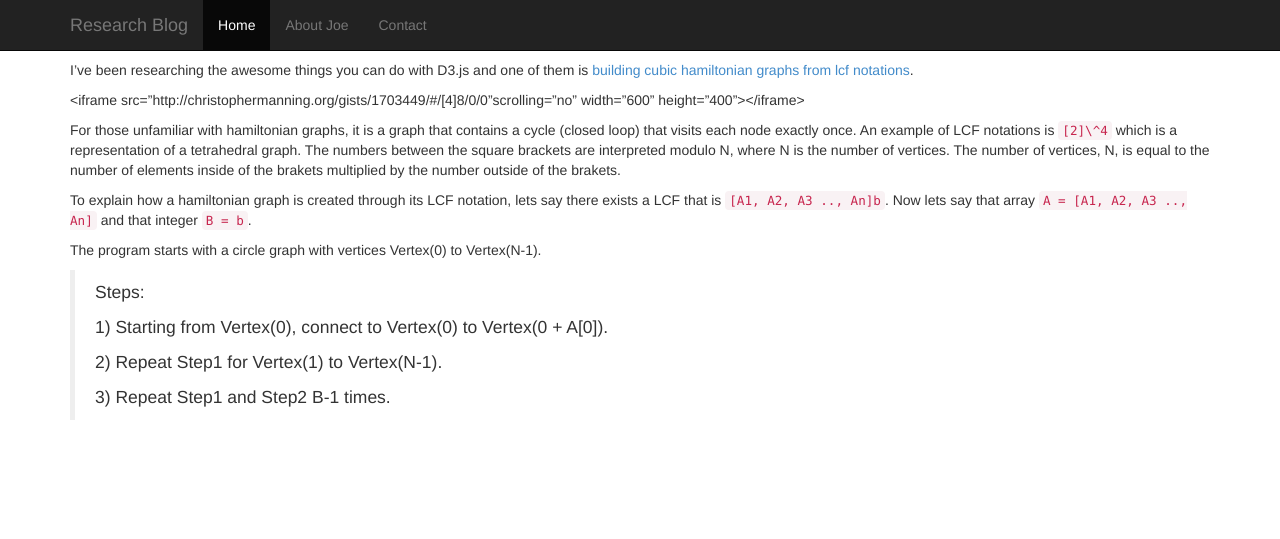
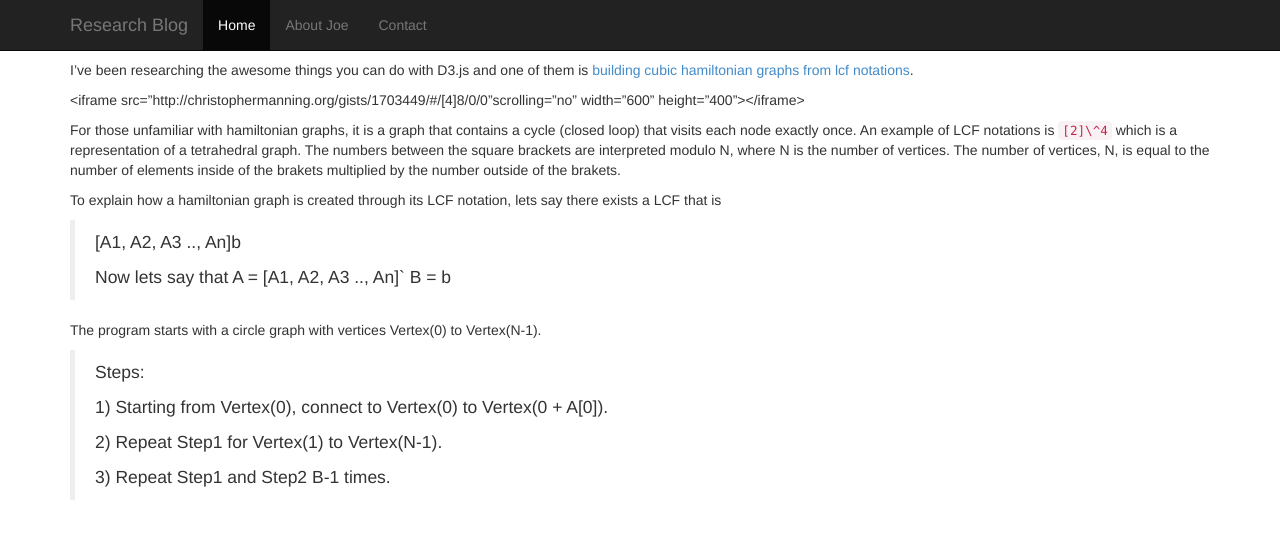
Before and after one commit to houngj/houngj.github.io.old, a Jekyll site: the page built from _posts/2014-09-06-LCF-Notation.md, in a window 1280 px wide. Shown: the top 539 px of the page. Built offline with Jekyll 4.4.1, drawn with Linux system fonts in a browser that asks for light colours; Markdown is read by kramdown in place of the engine named in the settings; a script that is not in the unit is left out.

```diff
--- a/_posts/2014-09-06-LCF-Notation.md
+++ b/_posts/2014-09-06-LCF-Notation.md
@@ -9,7 +9,12 @@
 
 For those unfamiliar with hamiltonian graphs, it is a graph that contains a cycle (closed loop) that visits each node exactly once. An example of LCF notations is `[2]\^4` which is a representation of a tetrahedral graph. The numbers between the square brackets are interpreted modulo N, where N is the number of vertices. The number of vertices, N, is equal to the number of elements inside of the brakets multiplied by the number outside of the brakets.
 
-To explain how a hamiltonian graph is created through its LCF notation, lets say there exists a LCF that is `[A1, A2, A3 .., An]b`. Now lets say that array `A = [A1, A2, A3 .., An]` and that integer `B = b`.
+To explain how a hamiltonian graph is created through its LCF notation, lets say there exists a LCF that is
+> [A1, A2, A3 .., An]b
+>
+ Now lets say that
+ > A = [A1, A2, A3 .., An]`
+ > B = b
 
 The program starts with a circle graph with vertices Vertex(0) to Vertex(N-1).
 
```
